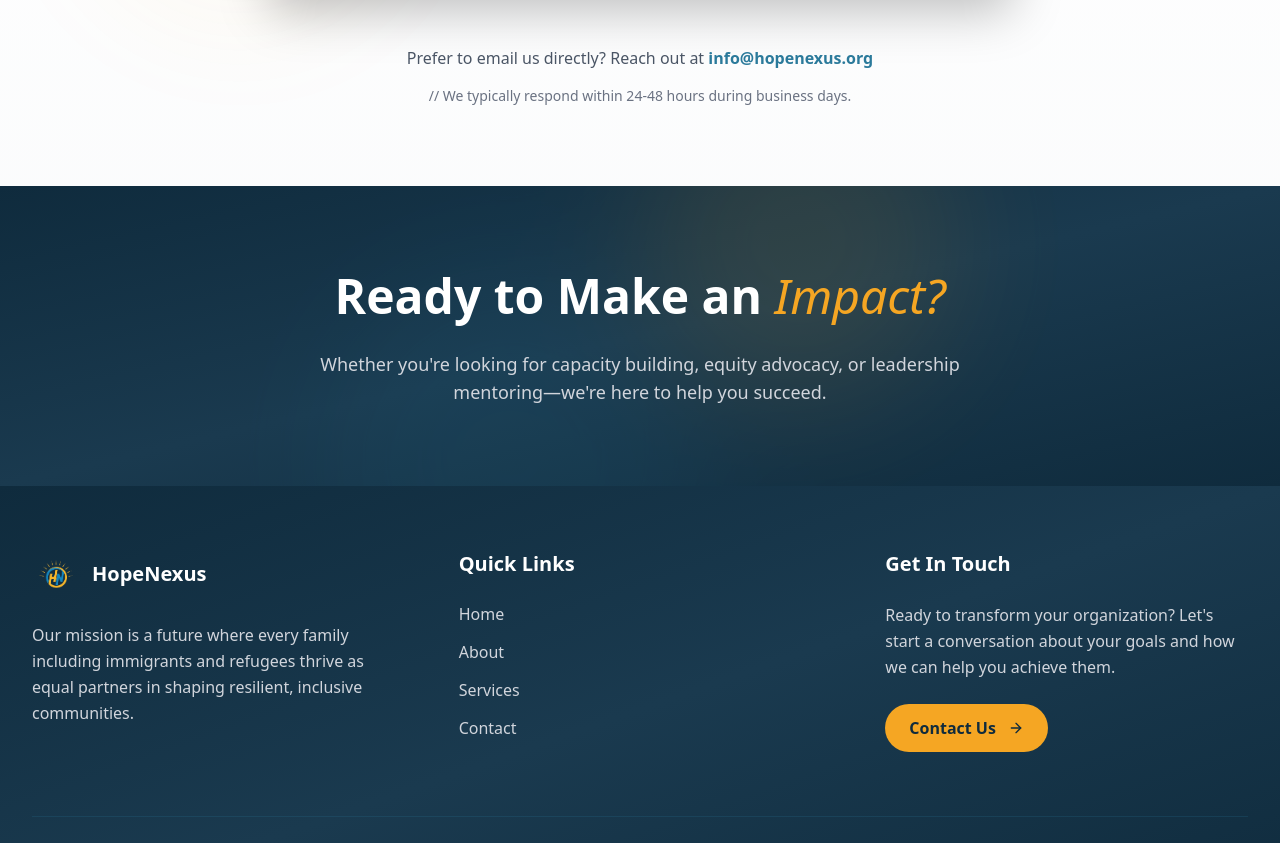
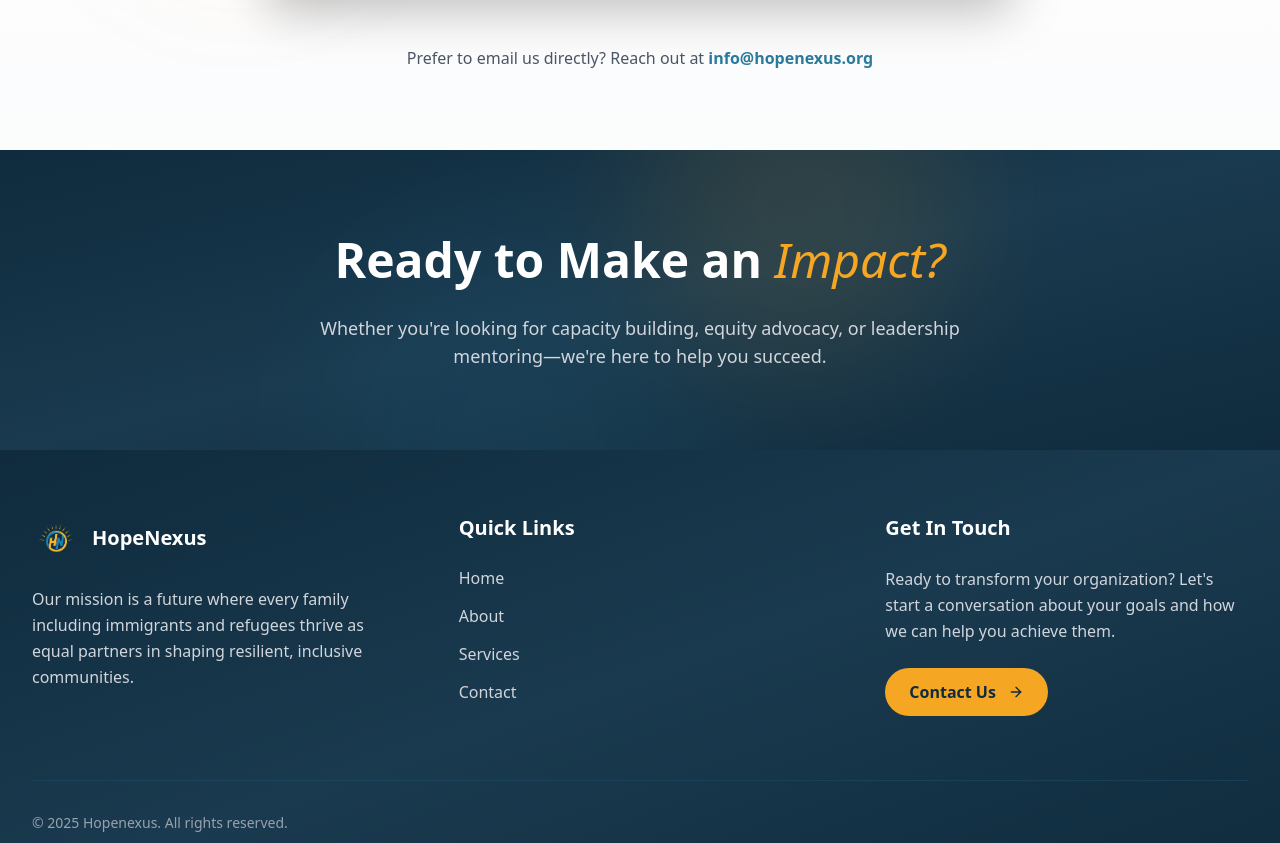
Before and after one commit to mohilow12/hopenexus, a Next.js app: page /contact in a window 1280 px wide. Shown: the part 1160-2003 px from the top of the page. Built offline with nearby package versions, Linux system fonts and the light colour scheme.

Commit message:
Update page.js

```diff
--- a/app/contact/page.js
+++ b/app/contact/page.js
@@ -212,9 +212,9 @@
                 info@hopenexus.org
               </a>
             </p>
-            <p className="text-gray-500 text-xs sm:text-sm">
-             // We typically respond within 24-48 hours during business days.
-            </p>
+{/*<p className="text-gray-500 text-xs sm:text-sm">
+              We typically respond within 24-48 hours during business days.
+            </p>*/}
           </div>
         </div>
       </section>
```
